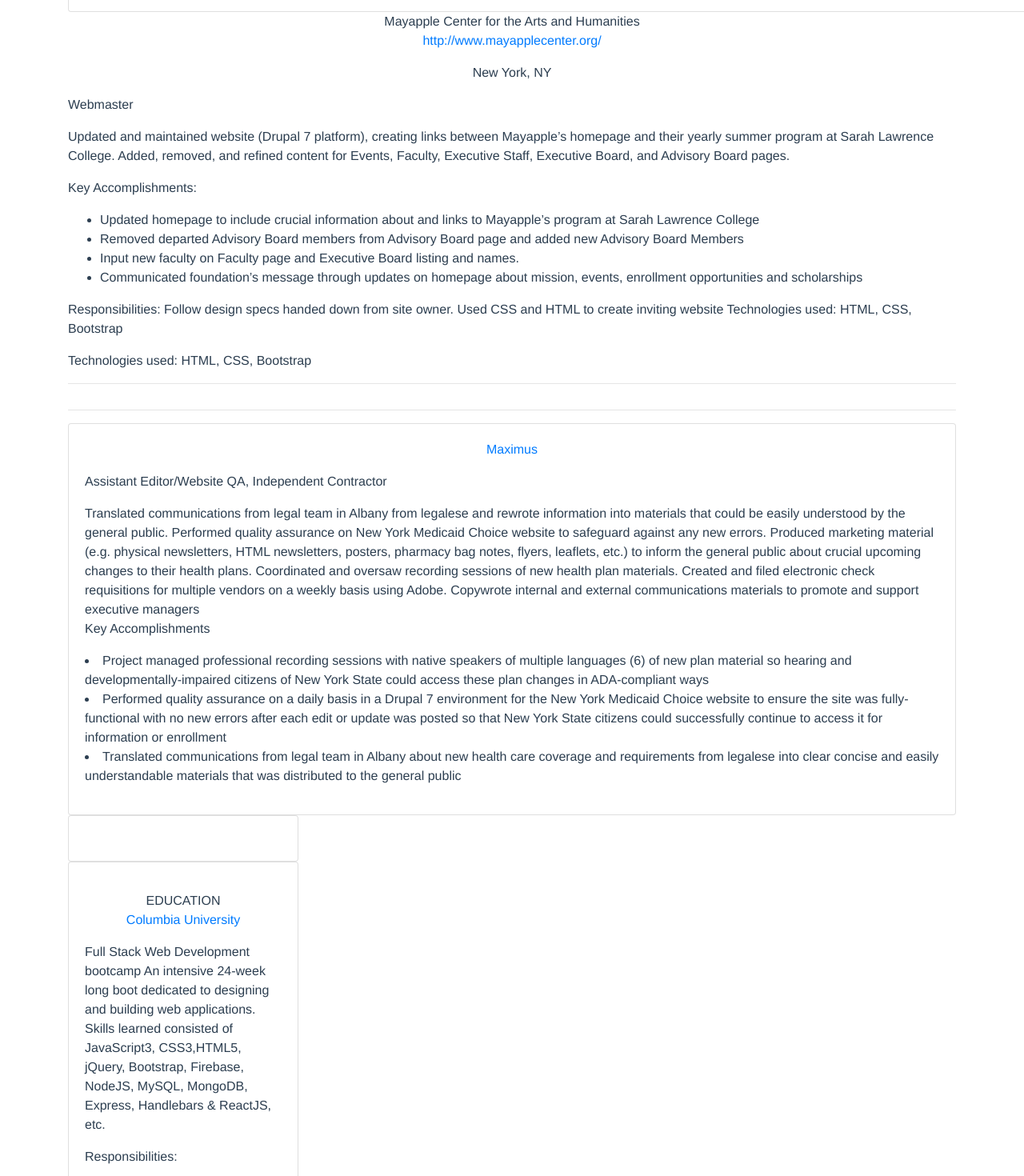
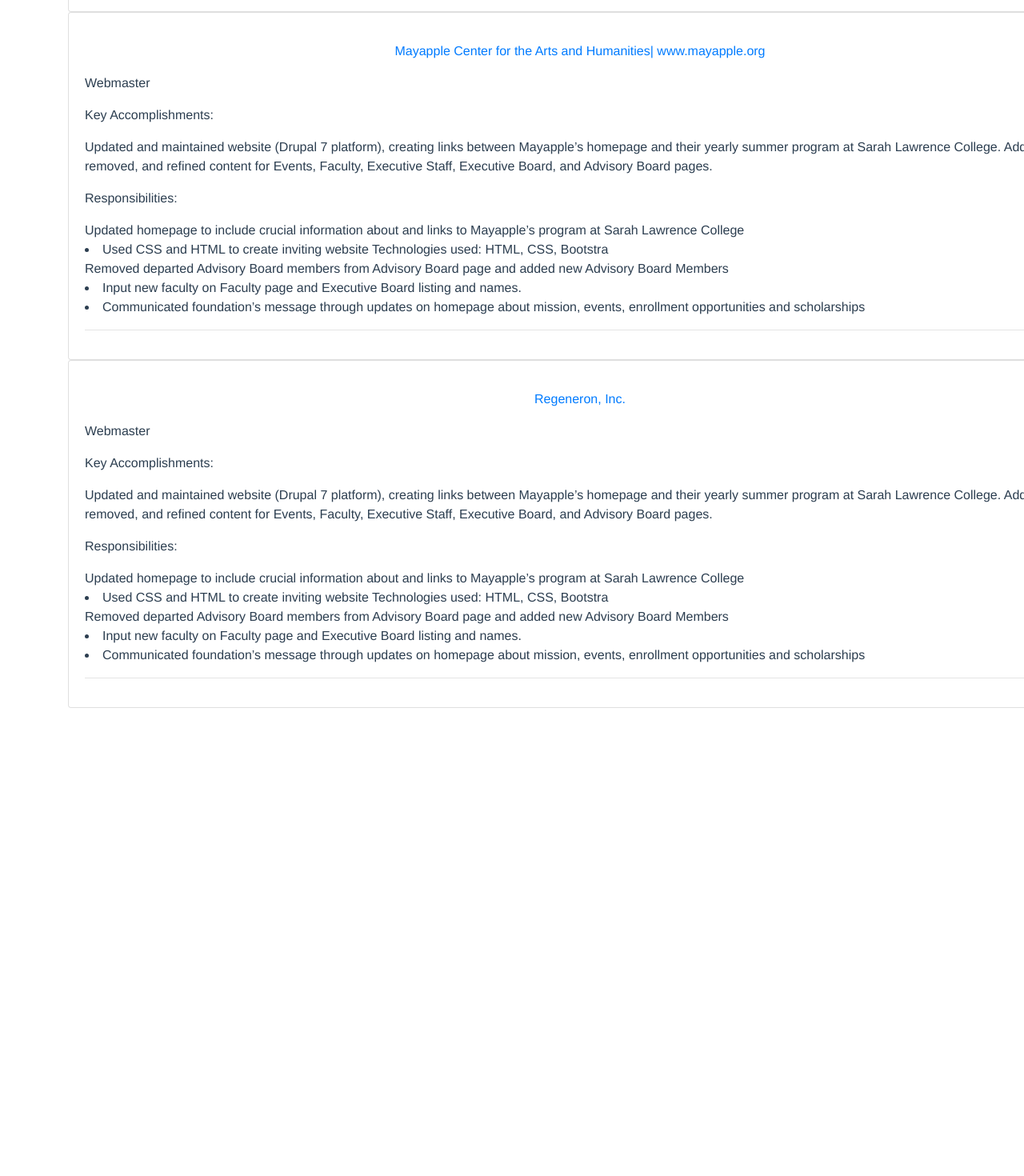
Before and after one commit to Sulai3030/port-prac2, a Vue app in the folder port-prac2/: page /experience in a window 1280 px wide. Shown: the part 480-1950 px from the top of the page at 80% size. After the commit the page ends 1365 px from the top, so only its background shows below. Built offline with nearby package versions, Linux system fonts and the light colour scheme.

Commit message:
fixing lining errors on experience page

```diff
--- a/port-prac2/src/App.vue
+++ b/port-prac2/src/App.vue
@@ -33,6 +33,11 @@
     }
   }
 }
+#skills{
+  width: 1400px;
+  align-self: center;
+  margin-left: 200px;
+}
 </style>
 
 <script></script>
--- a/port-prac2/src/views/Experience.vue
+++ b/port-prac2/src/views/Experience.vue
@@ -9,7 +9,7 @@
               </b-card-text>
               <p class="text-center">
                 <center>RELEVANT WORK EXPERIENCE</center>
-                <a href="partydash.com" target="_blank"><p>PartyDash App</p></a>
+                <b-link to href="https://partydash.com/" target _blank>PartyDash App</b-link><p>PartyDash App
                 New York, NY Jan 2019-
               </p>
               <p>
@@ -31,132 +31,57 @@
   </b-row>
   <b-row>
      <b-col>
+       <b-card class="card" style="width: 80rem;">
+              <b-card-text class="text-left">
+                <p class="text-left"></p>
+              </b-card-text>
               <p class="text-center">
-        Mayapple Center for the Arts and Humanities
-                <a href="http://www.mayapplecenter.org/" target="_blank"
-                  ><p>http://www.mayapplecenter.org/</p></a
-                >
-                New York, NY
-              </p>
-
-              <p>Webmaster</p>
-              <p>
-                Updated and maintained website (Drupal 7 platform), creating
-                links between Mayapple’s homepage and their yearly summer
-                program at Sarah Lawrence College. Added, removed, and refined
-                content for Events, Faculty, Executive Staff, Executive Board,
-                and Advisory Board pages.
+                <a href="www.partydash.com" target="_blank"><p>Mayapple Center for the Arts and Humanities| www.mayapple.org  </p></a>
               </p>
               <p>
-                Key Accomplishments:
+                Webmaster
               </p>
-              <ul>
+              <p>Key Accomplishments:</p>
+              <p>Updated and maintained website (Drupal 7 platform), creating links between Mayapple’s homepage and their yearly summer program at Sarah Lawrence College. Added, removed, and refined content for Events, Faculty, Executive Staff, Executive Board, and Advisory Board pages.
+              <p>Responsibilities:</p>
+              Updated homepage to include crucial information about and links to Mayapple’s program at Sarah Lawrence College
               <li>
-                  Updated homepage to include crucial information about and
-                  links to Mayapple’s program at Sarah Lawrence College
+                Used CSS and HTML to create inviting website Technologies used:
+                HTML, CSS, Bootstra
               </li>
-                <li>
-                  Removed departed Advisory Board members from Advisory Board
-                  page and added new Advisory Board Members
-                </li>
-                <li>
-                  Input new faculty on Faculty page and Executive Board listing
-                  and names.
-                </li>
-                <li>
-                  Communicated foundation’s message through updates on homepage
-                  about mission, events, enrollment opportunities and
-                  scholarships
-                </li>
-              </ul>
-              <p>
-                Responsibilities: Follow design specs handed down from site
-                owner. Used CSS and HTML to create inviting website Technologies
-                used: HTML, CSS, Bootstrap
-              </p>
-              <p>Technologies used: HTML, CSS, Bootstrap</p>
+              Removed departed Advisory Board members from Advisory Board page and added new Advisory Board Members
+             <li>Input new faculty on Faculty page and Executive Board listing and names.</li>
+              <li>Communicated foundation’s message through updates on homepage about mission, events, enrollment opportunities and scholarships</li>
+              <p></p>
               <hr />
+        </b-card>
      </b-col>
   </b-row>
   <b-row>
      <b-col>
-              <hr />
-            <b-card>
-              <p class="text-center">
-                <a href="https://nymedicaidchoice.com/" target="_blank"
-                  ><p>Maximus</p></a
-                >
-              </p>
-              <p></p>
-              <p>Assistant Editor/Website QA, Independent Contractor</p>
-              Translated communications from legal team in Albany from legalese
-              and rewrote information into materials that could be easily
-              understood by the general public. Performed quality assurance on
-              New York Medicaid Choice website to safeguard against any new
-              errors. Produced marketing material (e.g. physical newsletters,
-              HTML newsletters, posters, pharmacy bag notes, flyers, leaflets,
-              etc.) to inform the general public about crucial upcoming changes
-              to their health plans. Coordinated and oversaw recording sessions
-              of new health plan materials. Created and filed electronic check
-              requisitions for multiple vendors on a weekly basis using Adobe.
-              Copywrote internal and external communications materials to
-              promote and support executive managers
-              <p>Key Accomplishments</p>
-              <li>
-                Project managed professional recording sessions with native
-                speakers of multiple languages (6) of new plan material so
-                hearing and developmentally-impaired citizens of New York State
-                could access these plan changes in ADA-compliant ways
-              </li>
-              <li>
-                Performed quality assurance on a daily basis in a Drupal 7
-                environment for the New York Medicaid Choice website to ensure
-                the site was fully-functional with no new errors after each edit
-                or update was posted so that New York State citizens could
-                successfully continue to access it for information or enrollment
-              </li>
-              <li>
-                Translated communications from legal team in Albany about new
-                health care coverage and requirements from legalese into clear
-                concise and easily understandable materials that was distributed
-                to the general public
-              </li>
-              <p></p>
-            </b-card>
-            <b-card class="card" style="width: 18rem;">
-              <b-card-text class="text-left">
-                <p class="text-left"></p>
-              </b-card-text>
-              <p class="text-left">
-                <a href="partydash.com" target="_blank"><p></p></a>
-              </p>
-            </b-card>
-            <b-card class="card" style="width: 18rem;">
+       <b-card class="card" style="width: 80rem;">
               <b-card-text class="text-left">
                 <p class="text-left"></p>
               </b-card-text>
               <p class="text-center">
-                <center>EDUCATION</center>
-                <a href="partydash.com" target="_blank"
-                  ><p>Columbia University</p></a
-                >
+                <a href="regeneron.com" target="_blank"><p>Regeneron, Inc.                                                                         </p></a>
               </p>
               <p>
-                Full Stack Web Development bootcamp An intensive 24-week long
-                boot dedicated to designing and building web applications.
-                Skills learned consisted of JavaScript3, CSS3,HTML5, jQuery,
-                Bootstrap, Firebase, NodeJS, MySQL, MongoDB, Express, Handlebars
-                & ReactJS, etc.
+                Webmaster
               </p>
+              <p>Key Accomplishments:</p>
+              <p>Updated and maintained website (Drupal 7 platform), creating links between Mayapple’s homepage and their yearly summer program at Sarah Lawrence College. Added, removed, and refined content for Events, Faculty, Executive Staff, Executive Board, and Advisory Board pages.
               <p>Responsibilities:</p>
-              <p>
-                Masters in Fine Arts in Creative Writing: The New School
-                University, New York, NY
-              </p>
-              <p>Certification in Publishing: Emerson College - Boston, MA</p>
-              <p>
-                Bachelor of Arts in Philosophy: Emory University - Atlanta, GA
-              </p>
+              Updated homepage to include crucial information about and links to Mayapple’s program at Sarah Lawrence College
+              <li>
+                Used CSS and HTML to create inviting website Technologies used:
+                HTML, CSS, Bootstra
+              </li>
+              Removed departed Advisory Board members from Advisory Board page and added new Advisory Board Members
+             <li>Input new faculty on Faculty page and Executive Board listing and names.</li>
+              <li>Communicated foundation’s message through updates on homepage about mission, events, enrollment opportunities and scholarships</li>
+              <p></p>
+              <hr />
         </b-card>
      </b-col>
   </b-row>
```
Also changed, not shown: port-prac2/src/main.js (+15 -0 lines). Lines whose indentation alone changed are shown as unchanged.
